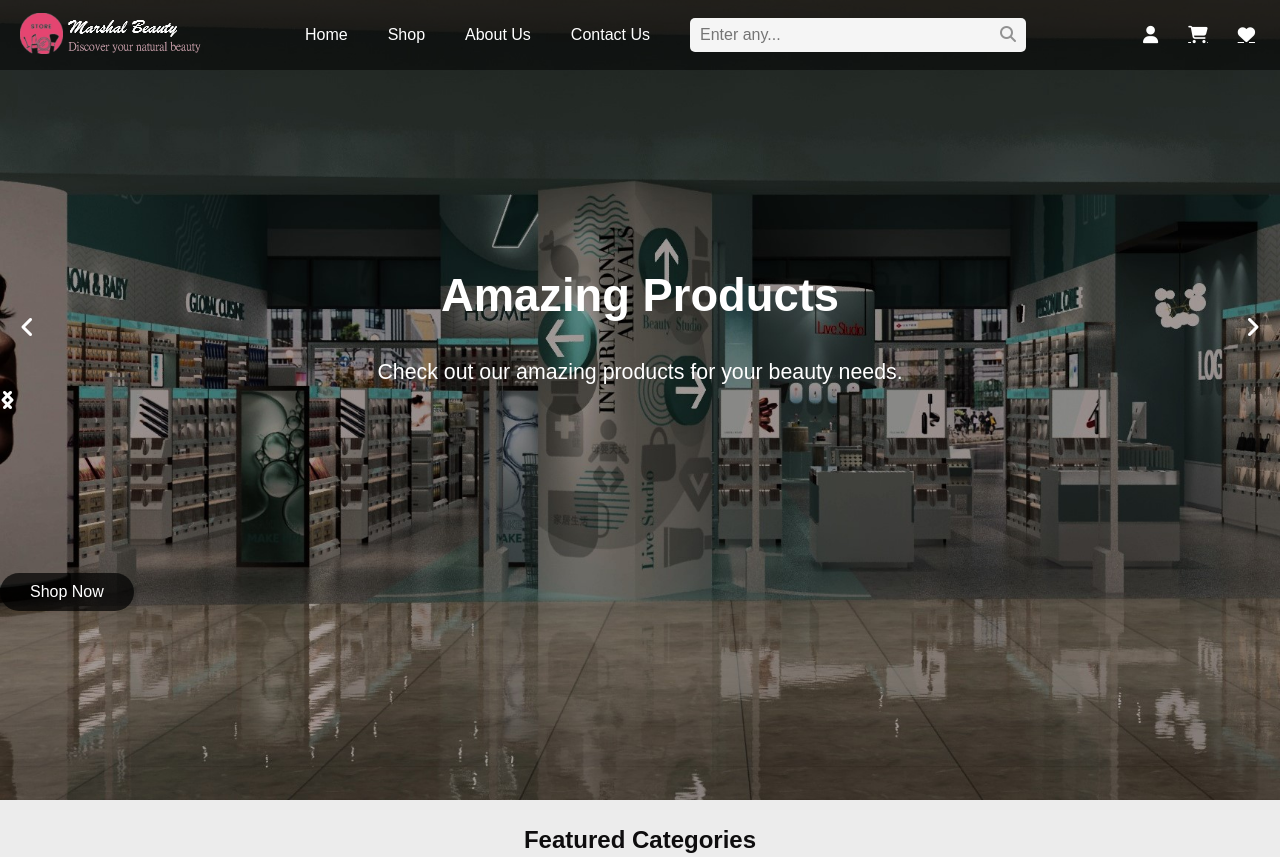
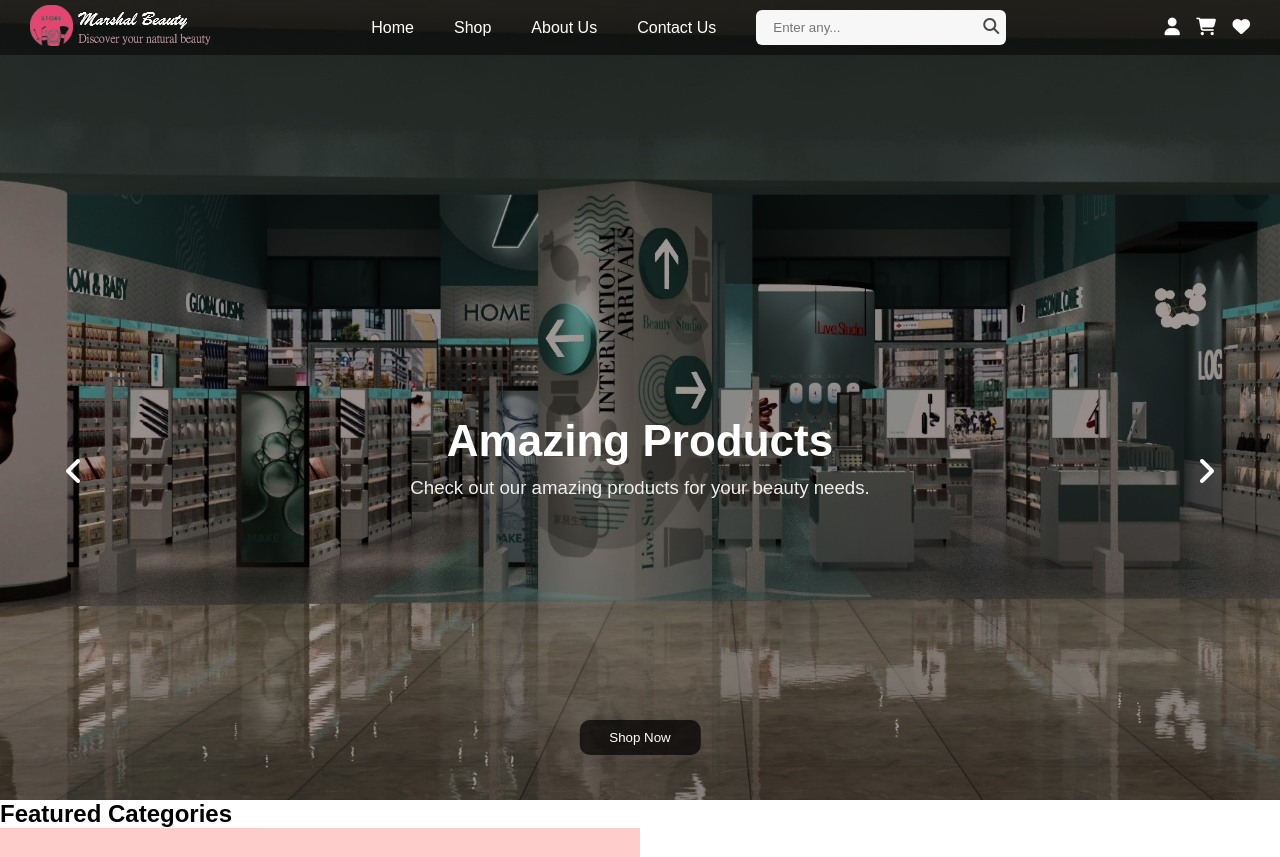
Before and after one commit to Salimsyc/Cosmetics-E-commerce, a plain HTML site: page index.html in a window 1280 px wide. Shown: the top 857 px of the page. Drawn offline with Linux system fonts and the light colour scheme.

Commit message:
Restarted Version 1.0

```diff
--- /dev/null
+++ b/css/style.css
@@ -0,0 +1,171 @@
+* {
+    margin: 0px;
+    padding: 0px;
+    font-family: Arial, Helvetica, sans-serif;
+}
+
+body {
+    display: grid;
+    grid-template-rows: auto auto auto auto auto auto auto;
+    grid-template-columns: 1fr;
+    grid-template-areas:
+        "main-page-section",
+        "featured-categories-section"
+    ;
+}
+
+/*========================================================== Navbar =================================================*/
+.main-page-section {
+    height: 100vh;
+    background-image: url("../images/bg.jpg");
+    background-size: cover;
+    text-align: center;
+
+}
+.navbar {
+    display: flex;
+    align-items: center;
+    justify-content: space-between;
+    background-color: rgba(0, 0, 0, 0.5);
+    padding: 5px 30px;
+    position: sticky;
+    position: -webkit-sticky; /* For Safari */
+    top: 0;
+    z-index: 100;
+}
+.navbar-icons {
+    display: flex;
+    width: 7%;
+    align-items: center;
+    position: relative;
+    justify-content: space-between;
+}
+.navbar-icons li {
+    font-size: 1.1em;
+    list-style: none;
+}
+.navbar-icons li a {
+    color: white;
+    text-decoration: none;
+}
+.navbar-links {
+    display: flex;
+    position: relative;
+    align-items: center;
+    justify-content: center;
+}
+.navbar-links li {
+    margin: 0px 20px;
+    list-style: none;
+}
+.navbar-links li a {
+    color: white;
+    text-decoration: none;
+    transition: 0.1s ease-in-out;
+}
+
+.navbar-links li a:hover {
+    color: rgb(105, 105, 105);
+    border-bottom: 2px solid white;
+}
+.search-div {
+    background-color: #f7f7f7;
+    border-radius: 6px;
+    width: 250px;
+}
+.search-div input {
+    padding: 10px;
+    width: 200px;
+    outline: none;
+    background-color: #f7f7f7;
+    border: none;
+}
+.search-div .fa-search {
+    color: #494848;
+}
+
+.carousel-text {
+    position: relative;
+    align-items: center;
+    justify-content: center;
+    top: 50%;
+    transform: translateY(-50%);
+    display: flex;
+    transition: all 0.5 ease-in-out;
+    min-width: 100%;
+    overflow: hidden;
+
+    max-width: 600px;
+
+}
+.carousel-content {
+    display: none;
+    color: white;
+    font-size: 22pt;
+    line-height: 1.5;
+    position: relative;
+}
+.carousel-content p {
+    font-size: 14pt;
+    color: #eee;
+}
+.carousel-content.active {
+    display: block; /* Show the active content */
+}
+.carousel-text-controllers {
+    position: absolute;
+    top: 50%;
+    width: 100%;
+    background-color: yellowgreen;
+    transform: translateY(50%);
+    display: flex;
+}
+.fa-angle-left {
+    font-size: 24pt;
+    color: white;
+    left: 5%;
+    position: absolute;
+}
+.fa-angle-right {
+    font-size: 24pt;
+    color: white;
+    position: absolute;
+    right: 5%;
+}
+.carousel-text-controllers button {
+    border: none;
+    background: none;
+    cursor: pointer;
+}
+.show-now-button {
+    position: absolute;
+    background-color: rgba(0, 0, 0, 0.7);
+    padding: 10px 30px;
+    top: 90%;
+    border: none;
+    color: white;
+    border-radius: 10px;
+    right: 50%;
+    transform: translateX(50%);
+    transition: all 0.5s ease-in-out;
+    font-size: 10pt;
+}
+.show-now-button:hover {
+    background-color: rgba(0, 0, 0, 0.8);
+    font-size: 12pt;
+}
+
+.shop-list-dropdown, .shop-list-categories-dropdown {
+    display: none;
+}
+.shop-list-dropdown {
+    position: absolute;
+    top: 50px;
+    left: 50px;
+    background-color: rgba(0, 0, 0, 0.5);
+    padding: 15px 10px;
+}
+
+.shop-list-dropdown li {
+    margin: 10px;
+}
--- a/index.html
+++ b/index.html
@@ -4,19 +4,21 @@
     <meta charset="UTF-8">
     <meta name="viewport" content="width=device-width, initial-scale=1.0">
     <link rel="stylesheet" href="./css/fontawesome-6.5.2/css/all.min.css">
+    <!--
       <link rel="stylesheet" href="./css/navbar-style.css">
       <link rel="stylesheet" href="./css/section-one-style.css">
       <link rel="stylesheet" href="./css/section-two-style.css">
       <link rel="stylesheet" href="./css/section-three-style.css">
       <link rel="stylesheet" href="./css/section-four-style.css">
       <link rel="stylesheet" href="./css/section-five-style.css">
+      -->
+      <link rel="stylesheet" href="./css/style.css">
 
 
 
     <title>Marshal Beauty Shop</title>
 </head>
 <body>
-
 
     <section class="main-page-section">
       <nav class="navbar">
@@ -64,8 +66,11 @@
           <h1>Don't miss this!</h1>
           <p>Get exclusive discounts on our latest collections.</p>
         </div>
-        <button onclick="previousSlide()" class="previous-slide" type="button"><i class="fa fa-angle-left"></i></button>
-        <button type="button" onclick="nextSlide()" class="next-slide"><i class="fa fa-angle-right"></i></button>
+        <div class="carousel-text-controllers">
+
+          <button class="carousel-text-left-controller fa fa-angle-left" type="button"></button>
+          <button type="button" class="carousel-text-right-controller fa fa-angle-right"></button>
+        </div>
       </div>
       <button class="show-now-button">Shop Now</button>
 
@@ -220,13 +225,13 @@
           <img src="./images/brands/1.png" alt="">
         </div>
     </section>
-    <!--
 
-      <div class="test-div"></div>
+
+
+    <!-------------------------Scripts Links ----------------------
+    <script src="./js/controls.js"></script>
     -->
 
-
-    <!-------------------------Scripts Links ------------------------>
-    <script src="./js/controls.js"></script>
+    <script src="./js/app.js"></script>
 </body>
 </html>
--- /dev/null
+++ b/js/app.js
@@ -0,0 +1,38 @@
+document.addEventListener("DOMContentLoaded", () => {
+    const carousel = new CarouselText();
+    carousel.init();
+});
+
+class CarouselText {
+    constructor() {
+        this.currentCarouselText = 0;
+        this.prevBtn = document.querySelector(".carousel-text-left-controller");
+        this.nextBtn = document.querySelector(".carousel-text-right-controller");
+        this.carouselItems = document.querySelectorAll(".carousel-content");
+    }
+
+    init() {
+        this.showCurrentItem();
+        this.prevBtn.addEventListener("click", () => this.showPrevItem());
+        this.nextBtn.addEventListener("click", () => this.showNextItem());
+
+        // Optionally start auto advance
+        setInterval(() => this.showNextItem(), 3000);
+    }
+
+    showCurrentItem() {
+        this.carouselItems.forEach((item, index) => {
+            item.classList.toggle('active', index === this.currentCarouselText);
+        });
+    }
+
+    showNextItem() {
+        this.currentCarouselText = (this.currentCarouselText + 1) % this.carouselItems.length;
+        this.showCurrentItem();
+    }
+
+    showPrevItem() {
+        this.currentCarouselText = (this.currentCarouselText - 1 + this.carouselItems.length) % this.carouselItems.length;
+        this.showCurrentItem();
+    }
+}
```
Lines whose indentation alone changed are shown as unchanged.
